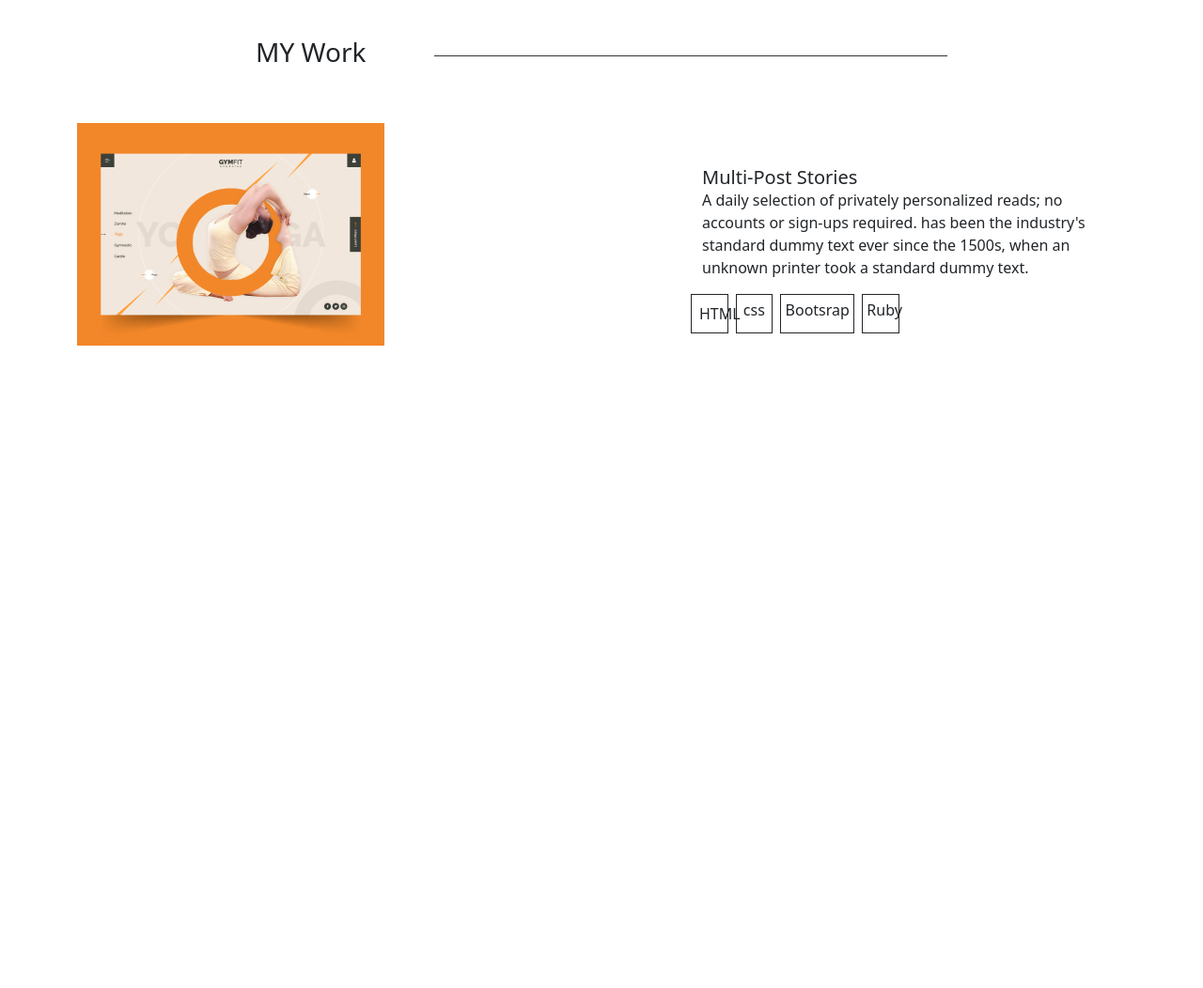
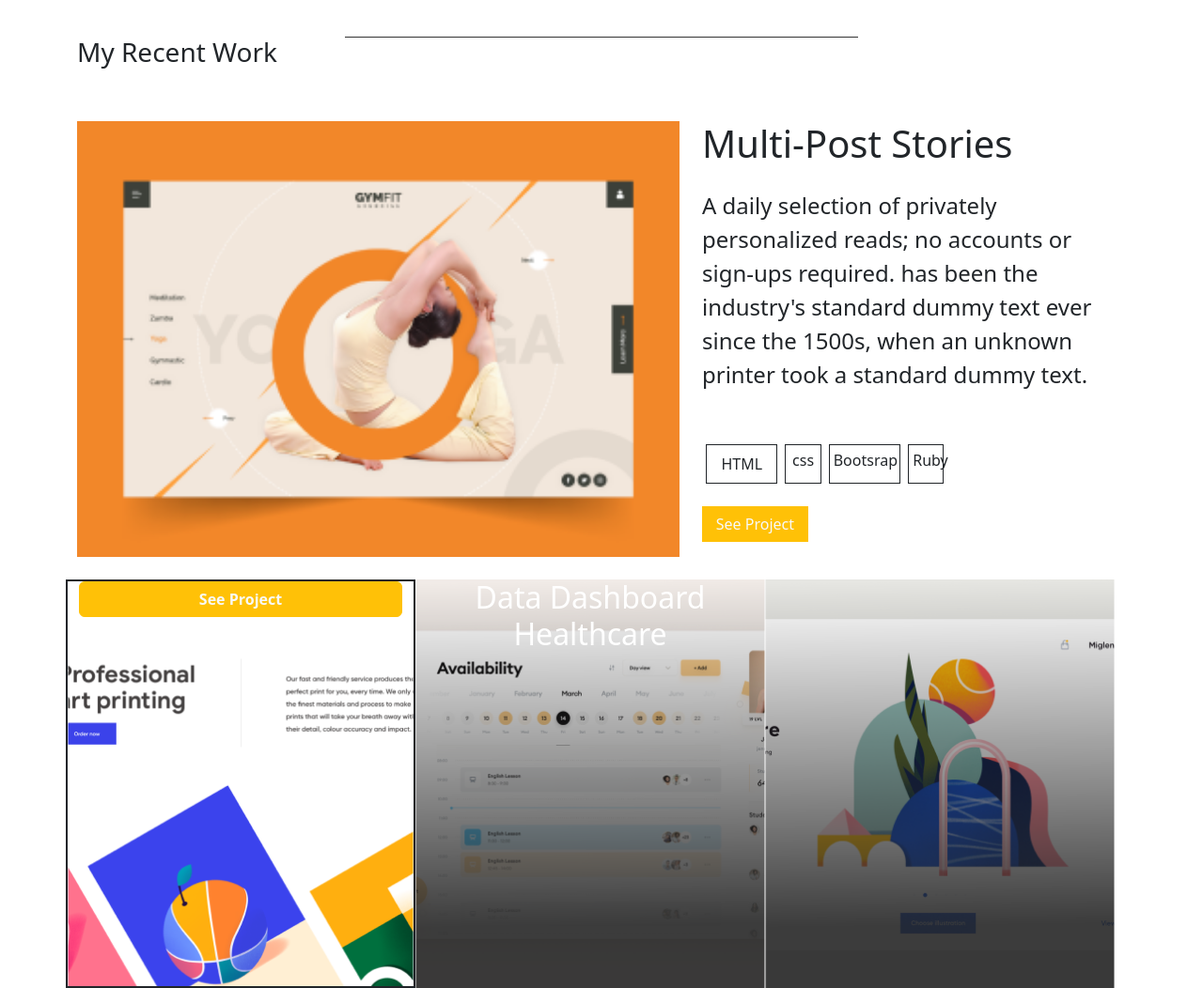
Before and after one commit to Zainab-Alzubair/portfolio-bootsrap, a plain HTML site: page index.html in a window 1280 px wide. Shown: the part 940-1992 px from the top of the page at 94% size. Before the commit the page ends 1311 px from the top, so only its background shows below. Drawn offline with nearby package versions, Linux system fonts and the light colour scheme.

Commit message:
Add cards for work section

```diff
--- a/index.html
+++ b/index.html
@@ -60,9 +60,9 @@
   <!-- PROJECTS SECTION-->
   <section id="works">
     <div class="container pt-5">
-      <div class="row justify-content-center align-items-center">
-        <div class="col-2 tex-center">
-          <h3>MY Work</h3>
+      <div class="row">
+        <div class="col-3 tex-center">
+          <h3>My Recent Work</h3>
         </div>
         <div class="col-6">
           <div class="card-body ">
@@ -70,21 +70,33 @@
           </div>
     </div>
     <div class="container pt-5">
-      <div class="row justify-content-center align-items-center">
-        <div class="col-md-7">
-          <img class="img-fluid" src="img/card1-Placeholder.png" alt="...">
+      <div class="row">
+        <div class="col-7">
+          <img class="img-fluid" style="width: 100%;" src="img/card1-Placeholder.png" alt="...">
         </div>
         <div class="col-md-5 ">
-          <div class="card-body pt-5">
-            <h5 class="card-title">Multi-Post Stories</h5>
-            <p class="card-text">A daily selection of privately personalized reads; no accounts or sign-ups required. has been the industry's standard dummy text ever since the 1500s, when an unknown printer took a standard dummy text.</p>
+          <div class="card-body">
+            <h5 class="card-title fs-1">Multi-Post Stories</h5>
+            <p class="card-text fs-4 pt-4 pb-4">A daily selection of privately personalized reads; no accounts or sign-ups required. has been the industry's standard dummy text ever since the 1500s, when an unknown printer took a standard dummy text.</p>
+            <div class="row pt-3 ms-1">
+              <p class="col-2 col-sm-2 border  border-dark me-2 p-2 text-center">HTML</p>
+              <p class="col-4 col-sm-1 border border-dark me-2 p-1 text-center">css</p>
+              <p class="col-4 col-sm-2 border border-dark me-2 p-1 text-center">Bootsrap</p>
+              <p class="p-1 border col-2 col-sm-1 text-center border-dark">Ruby</p>
+            </div>
+            <button class="btn d-block col-3 mt-2 rounded-0 text-light bg-warning">See Project</button>
           </div>
-          <div class="row pt-3">
-            <p class="col-2 col-sm-1 border  border-dark me-2 p-2 text-center">HTML</p>
-            <p class="col-4 col-sm-1 border border-dark me-2 p-1 text-center">css</p>
-            <p class="col-4 col-sm-2 border border-dark me-2 p-1 text-center">Bootsrap</p>
-            <p class="p-1 border col-2 col-sm-1 text-center border-dark">Ruby</p>
+        </div>
+        <div class="container row mt-4" style="height: 435px;">
+          <div class="col-4 border border-2 border-dark" style="background-image: url(./img/card1-desktop.png); background-size: cover;">
+            <div class="">
+              <a href="#" class="btn btn-warning text-light fw-bold mt-auto" style="width: 100%;">See Project</a>
+            </div>
           </div>
+          <div class="col-4 align-center" style="background-image: url(./img/card2-desktop.png); background-size: cover;">
+          <h2 class="text-white text-center">Data Dashboard Healthcare</h2>
+          </div>
+          <div class="col-4" style="background-image: url(./img/card3-desktop.png); background-size: cover;"></div>
         </div>
 
       </div>
```
